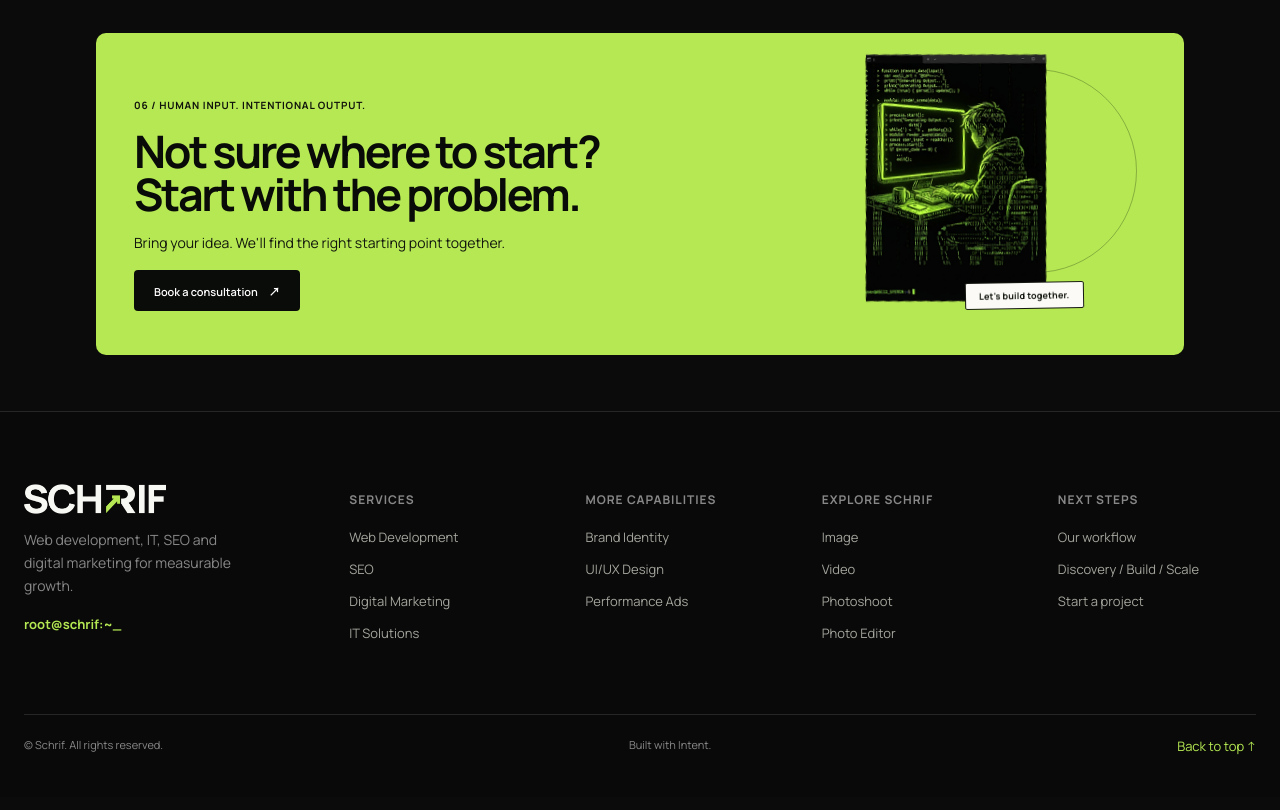
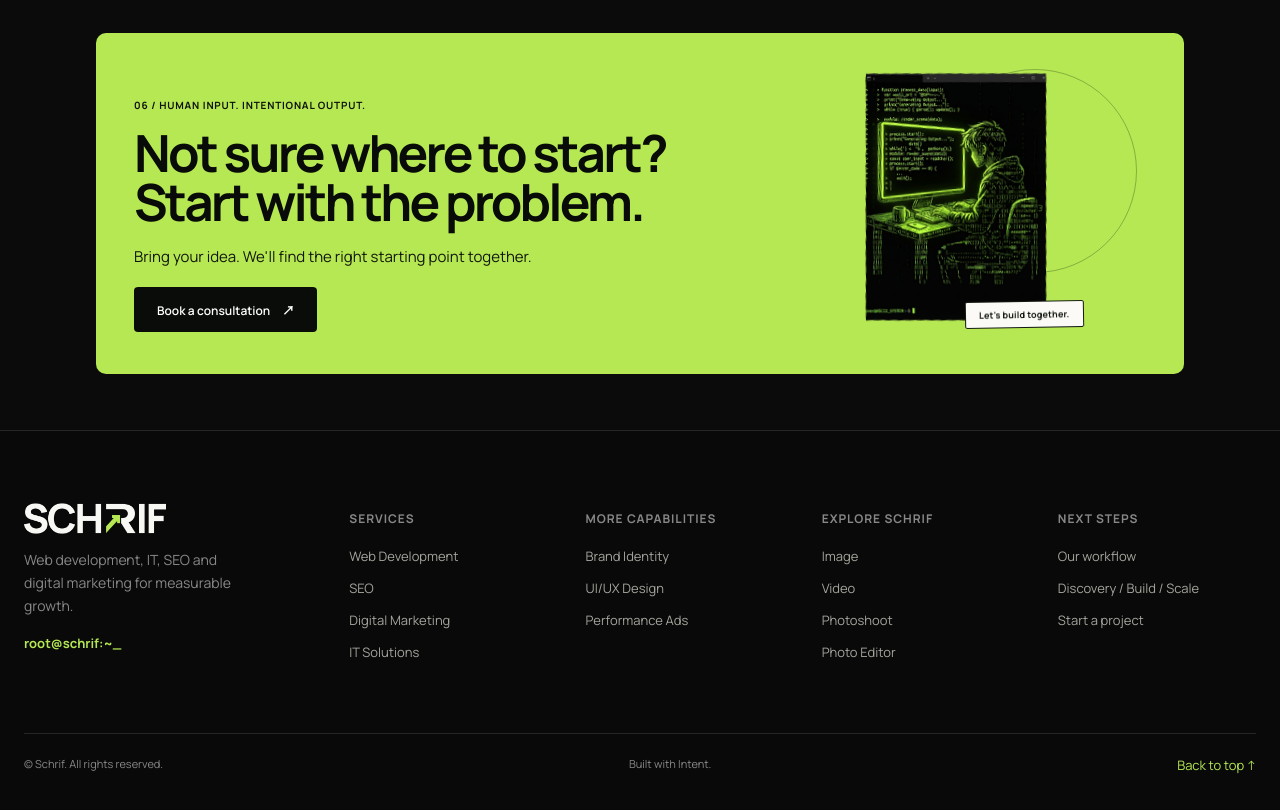
Before and after one commit to vicecersaa/schrif, a Next.js app: page /solutions in a window 1280 px wide. Shown: the part 4140-4950 px from the top of the page. Built offline with nearby package versions, Linux system fonts and the light colour scheme.

Commit message:
Scale solutions CTA content

```diff
--- a/app/solutions/hero-overrides.css
+++ b/app/solutions/hero-overrides.css
@@ -979,10 +979,10 @@
   }
 
   .solutionsCta h2 {
-    max-width: 610px;
-    margin: 18px 0 16px;
+    max-width: 690px;
+    margin: 17px 0 18px;
     color: #090b08;
-    font-size: clamp(38px, 3.5vw, 46px);
+    font-size: clamp(44px, 4vw, 56px);
     line-height: .97;
     letter-spacing: -.055em;
   }
@@ -990,21 +990,21 @@
   .solutionsCta h2 em { color: #090b08; }
 
   .solutionsCta p:not(.solutionsCode) {
-    max-width: 440px;
+    max-width: 510px;
     margin: 0;
     color: #12160d;
-    font-size: 14px;
+    font-size: 15px;
     line-height: 1.55;
   }
 
   .solutionsCta .solutionDarkButton {
-    min-height: 41px;
-    margin-top: 17px;
-    padding: 0 19px;
+    min-height: 45px;
+    margin-top: 19px;
+    padding: 0 22px;
     border-radius: 4px;
     background: #0a0c09;
     color: #fff;
-    font-size: 11px;
+    font-size: 12px;
   }
 
   .ctaSketch {
```
